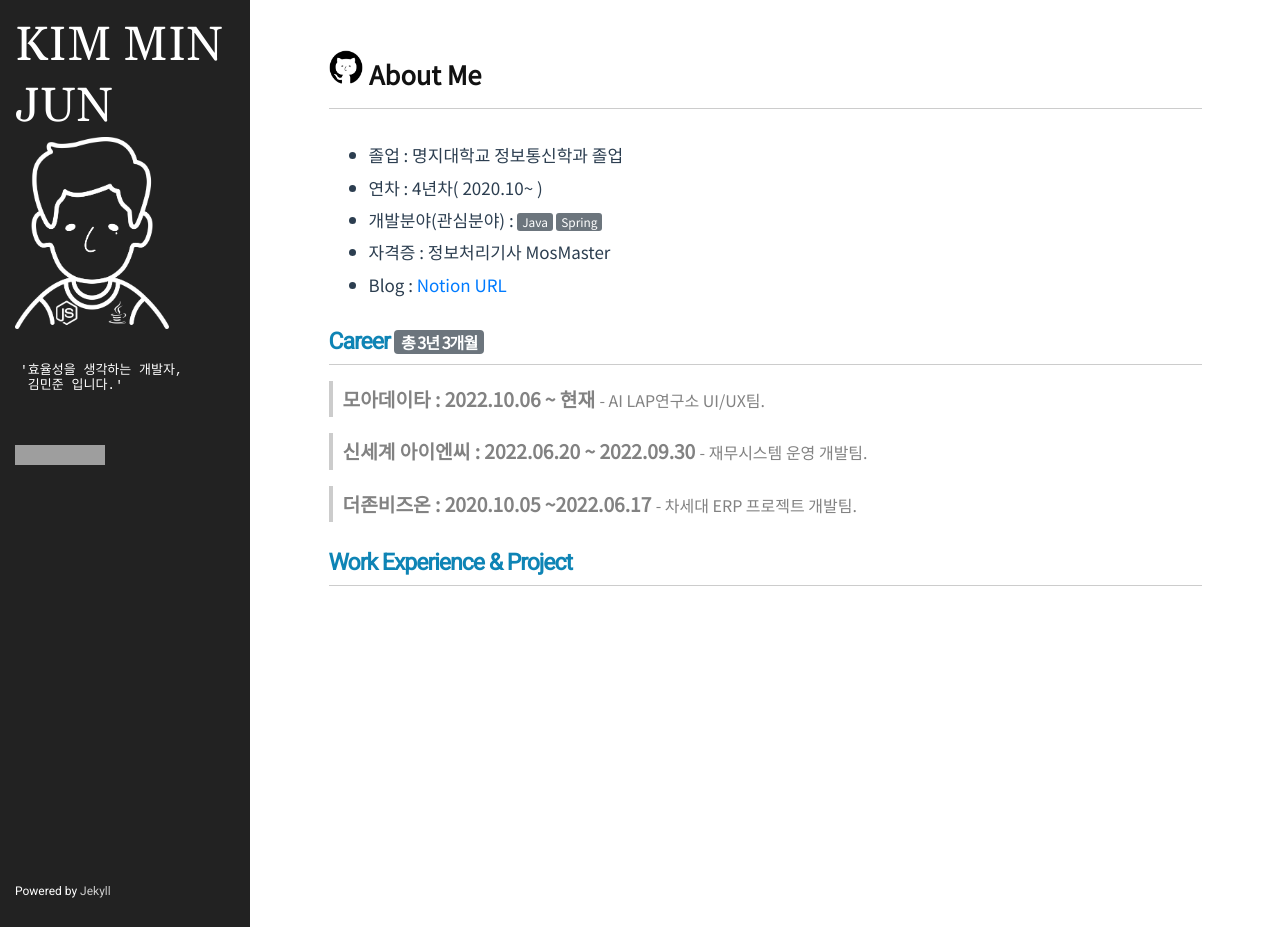
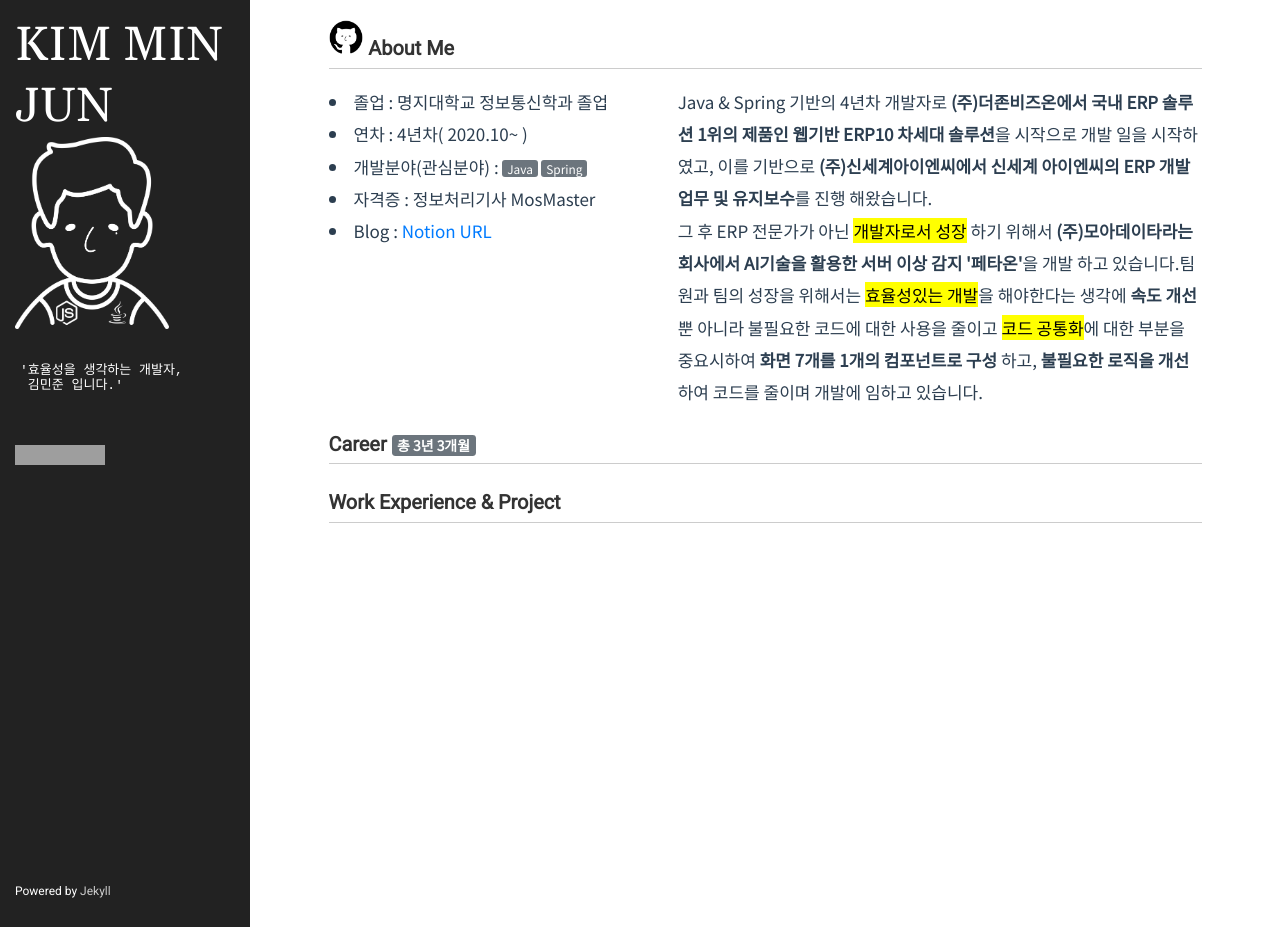
Before and after one commit to alswns1201/alswns1201.github.io, a Jekyll site: the page built from index.md, in a window 1280 px wide. Built offline with Jekyll 4.4.1, drawn with Linux system fonts in a browser that asks for light colours; grey boxes are pictures that could not be loaded.

Commit message:
about 소개글 정리 style 정리.

```diff
--- a/_includes/home.html
+++ b/_includes/home.html
@@ -1,58 +1,29 @@
 <article class="post">
-  <header class="post-header home">
-    <div class="post-title stagger-item">
-     <div> <img src="/public/img/JalongGit.png" alt="alt text" /> About Me</div>
-    </div>
-  </header>
-<!--  <div class="language-yml highlighter-rouge">-->
-<!--    <div class="highlight"><pre class="highlight">-->
-<!--      <code>-->
-<!--        <span class="na">졸업</span><span class="pi">    :</span> <span class="s">명지대학교 정보통신학과 졸업</span> <span class="na">개발분야(관심분야)</span><span class="pi">    :</span> <span class="s"><span style="font-size: 80%; " class="badge">Java & Spring</span></span>-->
-<!--        <span class="na">자격증</span><span class="pi">  :</span><span class="s2"> 정보처리기사 MosMaster</span>-->
-<!--      </code></pre></div>-->
-<!--  </div>-->
-  <ul>
+        <h3 id="about-me" class="stagger-item post-header"><img  src="/public/img/JalongGit.png" alt="alt text" />  About Me</h3>
+        <div class="">
+            <div class="left">
                 <li>졸업    : 명지대학교 정보통신학과 졸업</li>
                 <li>연차  : 4년차( 2020.10~ )</li>
                 <li>개발분야(관심분야)   : <span  class="badge"> Java </span> <span  class="badge"> Spring </span></li>
                 <li>자격증   : 정보처리기사 MosMaster</li>
                 <li>Blog  : <a href="https://carpal-pull-289.notion.site/Memo-3dd724980fe64e7e8086683c12eb4bed?pvs=4">Notion URL</a> </li>
-
-  </ul>
-
-<!--  <h2 class="title-style">Career(경력)<span class="badge">총 3년 3개월</span> </h2>-->
-<!--  <blockquote>-->
-<!--    <p style="font-size: 1rem"><span style="font-weight: 800; font-size: 1.2rem" >모아데이타 : 2022.10.06 ~ 현재 </span> - AI LAP연구소 UI/UX팀.</p>-->
-
-<!--  </blockquote>-->
-
-<!--  <blockquote>-->
-<!--    <p style="font-size: 1rem"> <span style="font-weight: 800; font-size: 1.2rem" >신세계 아이엔씨 : 2022.06.20 ~ 2022.09.30 </span>  - 재무시스템 운영 개발팀.</p>-->
-<!--  </blockquote>-->
-
-<!--  <blockquote>-->
-<!--    <p style="font-size: 1rem"> <span style="font-weight: 800; font-size: 1.2rem" >더존비즈온 : 2020.10.05 ~2022.06.17  </span> - 차세대 ERP 프로젝트 개발팀.</p>-->
-<!--  </blockquote>-->
-
-  <div class ="carrer">
-    <h2 class="title-style">Career   <span class="badge"> 총 3년 3개월</span> </h2>
-      <blockquote> <p style="font-size: 1rem"><span style="font-weight: 800; font-size: 1.2rem" >모아데이타 : 2022.10.06 ~ 현재 </span> - AI LAP연구소 UI/UX팀.</p></blockquote>
-      <blockquote><p style="font-size: 1rem"> <span style="font-weight: 800; font-size: 1.2rem" >신세계 아이엔씨 : 2022.06.20 ~ 2022.09.30 </span>  - 재무시스템 운영 개발팀.</blockquote>
-      <blockquote><p style="font-size: 1rem"> <span style="font-weight: 800; font-size: 1.2rem" >더존비즈온 : 2020.10.05 ~2022.06.17  </span> - 차세대 ERP 프로젝트 개발팀.</p></blockquote>
+            </div>
+            <div class="right">
+                <p>Java &amp; Spring 기반의 4년차 개발자로
+                    <strong>(주)더존비즈온에서 국내 ERP 솔루션 1위의 제품인 웹기반 ERP10 차세대 솔루션</strong>을 시작으로 개발 일을 시작하였고,
+                    이를 기반으로 <strong>(주)신세계아이엔씨에서 신세계 아이엔씨의 ERP 개발 업무 및 유지보수</strong>를 진행 해왔습니다.<br>
+                    그 후
+                    ERP 전문가가 아닌 <mark>개발자로서 성장</mark> 하기 위해서  <strong>(주)모아데이타라는 회사에서 AI기술을 활용한 서버 이상 감지 '페타온'</strong>을
+                    개발 하고 있습니다.팀원과 팀의 성장을 위해서는 <mark>효율성있는 개발</mark>을 해야한다는 생각에 <strong>속도 개선</strong>뿐 아니라
+                    불필요한 코드에 대한 사용을 줄이고 <mark>코드 공통화</mark>에 대한 부분을 중요시하여 <strong>화면 7개를 1개의 컴포넌트로 구성 </strong>하고,  <strong>불필요한 로직을 개선</strong>하여
+                    코드를 줄이며 개발에 임하고 있습니다.
+            </div>
         </div>
 
 
+    <h3 class="post-header">Career <span class="badge"> 총 3년 3개월</span> </h3>
 
-
-  <div class ="project">
-    <h2 class="title-style">Work Experience & Project</h2>
-
-  </div>
-
+    <h3 class="post-header">Work Experience & Project</h3>
 
 
 </article>
-
-
-
-</div>
--- a/public/css/custom.css
+++ b/public/css/custom.css
@@ -1,7 +1,5 @@
 
-/**
-메인 화면
- */
+/*메인 화면*/
 article {
     padding: 0 5% 0;
     font-size: 17px;
@@ -10,28 +8,65 @@
     /*font-family: 'Noto Sans Korean', sans-serif;*/
 }
 
-/**
-about Me에 있는 사진
-사이드 바에 있는 a태그 사진
- */
+/*메인 이미지 로고*/
 article img { max-width: 4%;   }
+
+/*header 밑줄.*/
+.post-header {
+    border-bottom: 1px solid #ccc;
+
+}
+
+/*타이틀 애니매이션 */
+@keyframes showItem {
+    from {
+        transform: translateY(100px);
+        opacity: 0;
+        color: rgb(0, 204, 255);
+    }
+
+    to {
+        transform: translateY(0px);
+        opacity: 2;
+    }
+}
+
+.stagger-item {
+    animation: showItem 1.0s;
+    animation-fill-mode: both;
+}
+.stagger-item:nth-child(1) {
+    animation-delay: 0.3s;
+}
+.stagger-item:nth-child(2) {
+    animation-delay: 0.6s;
+}
+
+/*left 영역*/
+.left {
+    width: 40%; float: left; margin-top: 2%;
+}
+.right {
+   width: 60%; float: left;
+}
+
+
+
+
+
+
+
+
+
+
+
+
+
 
 a img { max-width: 70%;   }
 
 li a img {max-width: 10%}
 
-/**
-title 스타일
- */
-
-.title-style {
-    /*font-family: 'Noto Sans Korean', sans-serif;*/
-    letter-spacing: -1px;
-    /*font-weight: bold;*/
-    font-size: 23px;
-    color: #0e84b5;
-    border-bottom: 1px solid #ccc;
-}
 
 /**
 title 앞에 형광색 표시 적용 하기.
@@ -66,43 +101,3 @@
     font-family: "Noto Sans KR", sans-serif;
 
 }
-
-
-/**
-   타이틀 애니매이션
- */
-@keyframes showItem {
-    from {
-        transform: translateY(100px);
-        opacity: 0;
-        color: rgb(0, 204, 255);
-    }
-
-    to {
-        transform: translateY(0px);
-        opacity: 2;
-    }
-}
-
-.stagger-item {
-    animation: showItem 1.0s;
-    animation-fill-mode: both;
-}
-.stagger-item:nth-child(1) {
-    animation-delay: 0.3s;
-}
-.stagger-item:nth-child(2) {
-    animation-delay: 0.6s;
-}
-
-/**
- 인용글
- */
-Customblockquote {
-    margin: 0;
-}
-
-Customblockquote li {
-    padding: 6px;
-    background: #eee;
-}
--- a/public/css/style.css
+++ b/public/css/style.css
@@ -241,23 +241,6 @@
 	color: #e74c3c;
 }
 
-header.post-header {
-	padding: 50px 0px 10px 0px;
-	margin-bottom: 30px;
-	border-bottom: 1px solid #ccc;
-	text-align: center;
-}
-
-header.home {
-	text-align: left;
-}
-
-.post-title {
-	font-size: 1.5em;
-	color: #111;
-	font-weight: bold;
-
-}
 
 
 .post-date {
```
Lines whose indentation alone changed are shown as unchanged.
